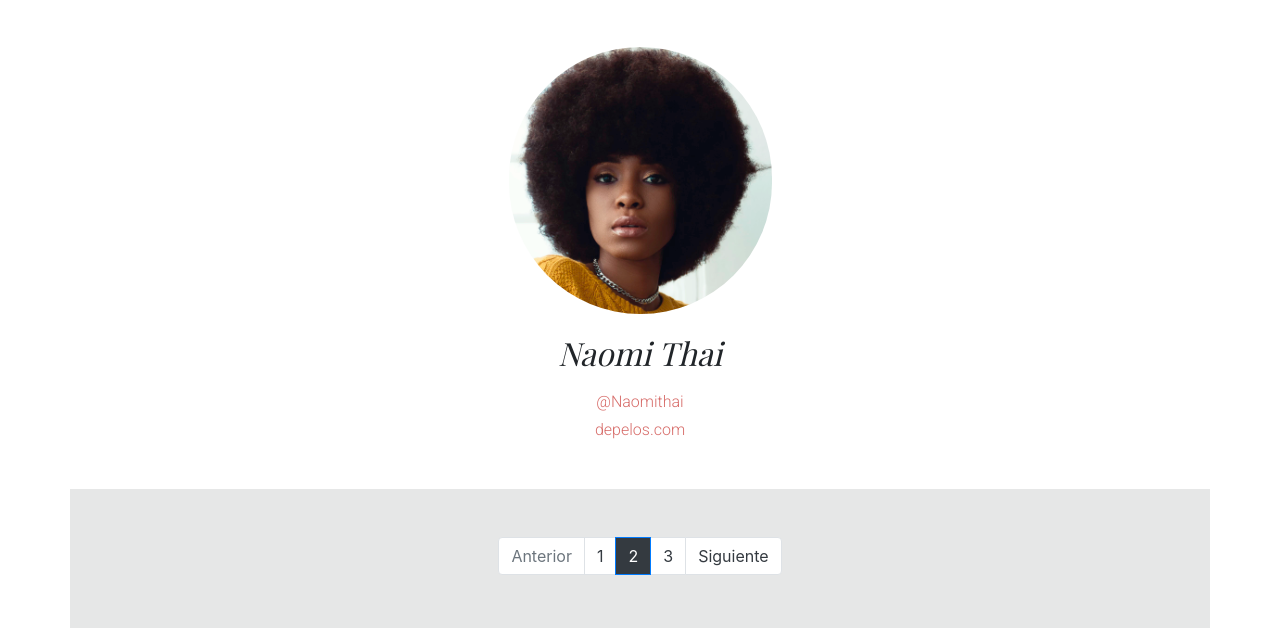
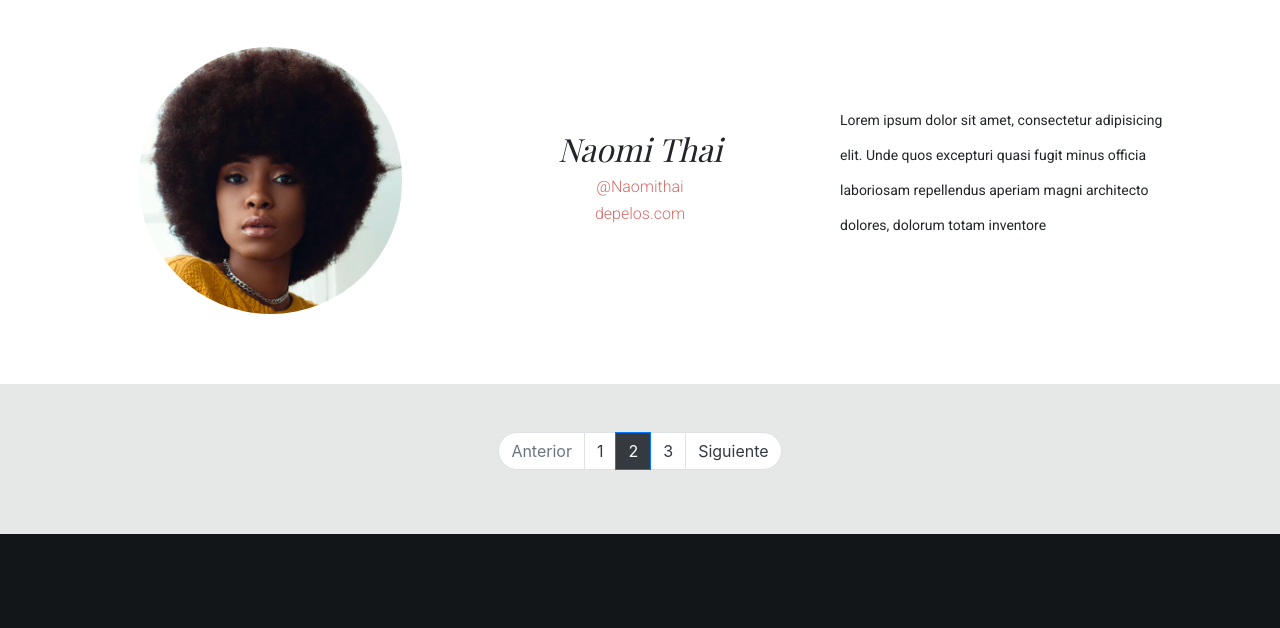
Before and after one commit to wl4dig3/barbershop, a plain HTML site: page index.html in a window 1280 px wide. Shown: the part 1970-2598 px from the top of the page. Drawn offline with nearby package versions, Linux system fonts and the light colour scheme; a web font is replaced by a local one.

Commit message:
finzalizacion del desafio

```diff
--- a/assets/sass/base/_typography.scss
+++ b/assets/sass/base/_typography.scss
@@ -29,6 +29,11 @@ h2 {
     font-weight: $light;
     padding: 10px 20px;
 }
+.article__biography p {
+    font-family: $roboto;
+    font-size: 14px;
+    line-height: 2.5;
+}
 
 
 // Mediaqueri
--- a/assets/sass/components/_pagination.scss
+++ b/assets/sass/components/_pagination.scss
@@ -7,6 +7,11 @@
     align-content: center;
     align-items: center;
 }
-.paginacion nav  {
-    border-radius: 10px 10px 10px 10px;
+.pagination .page-item:first-child a  {
+    border-top-left-radius: 25px;
+    border-bottom-left-radius: 25px;
 }
+.pagination .page-item:last-child a {
+    border-top-right-radius: 25px;
+    border-bottom-right-radius: 25px;
+}
--- a/assets/sass/layout/_article.scss
+++ b/assets/sass/layout/_article.scss
@@ -6,23 +6,54 @@
 }
 
 
-.article__biography p {
-    display: none;
-    flex-wrap: wrap;
-    flex-direction: column;
-}
-.article__biography h2, h3 {
+
+.article__biography .article__biography_titulos {
     text-align: center;
+    vertical-align: middle;
 
 }
-.article__biography {
+.article__biography .arrow{
     margin: 50px 0;
+    display: flex;
+    flex-wrap: wrap;
+    flex-direction: row;
+    justify-content: space-between;
+    align-content: center;
+    align-items: center;
 }
-.article__biography h2{
-    margin: 20px 0;
+.article__biography div {
+    align-self: auto;
 }
+
+
 .article__biography img{
     border-radius: 150px;
     display: block;
     margin: 0 auto;
 }
+
+// MediaQuery
+@media (min-width:480px) {
+
+    .article__biography {
+      display: flex;
+      flex-direction: row;
+      flex-wrap: wrap;
+      justify-content: space-between;
+      align-items: center;
+      align-content: center;
+
+    }
+
+    // .article__biography {
+    //     display: flex;
+    //     flex-direction: column;
+    // }
+
+    }
+
+    @media (max-width:480px) {
+        .article__biography p {
+            display: none;
+        }
+    }
--- a/assets/sass/layout/_footer.scss
+++ b/assets/sass/layout/_footer.scss
@@ -6,6 +6,6 @@
 
 }
 .footer .footer_logo {
-    width: 130px;
+    width: 120px;
     align-self: center;
 }
--- a/index.html
+++ b/index.html
@@ -61,13 +61,22 @@
     </article>
     <!-- articulo biografia Naomi -->
     <article class="article__biography container">
-        <img src="assets/img/naomi-thai.png" class="ml-auto" alt="Naomi">
-        <h2>Naomi Thai</h2>
-        <h3>@Naomithai</h3>
-        <h3>depelos.com</h3>
-        <p>Lorem ipsum dolor sit amet, consectetur adipisicing elit. Unde quos excepturi quasi fugit minus officia laboriosam repellendus aperiam magni architecto dolores, dolorum totam inventore</p>
+        <div class="arrow">
+            <div class="col-12 col-md-4">
+                <img src="assets/img/naomi-thai.png"  alt="Naomi">
+            </div>
+            <div class="article__biography_titulos col-12 col-md-4" >
+                <h2>Naomi Thai</h2>
+                <h3>@Naomithai</h3>
+                <h3>depelos.com</h3>
+            </div>
+            <div class="col-12 col-md-4">
+                <p>Lorem ipsum dolor sit amet, consectetur adipisicing elit. Unde quos excepturi quasi fugit minus officia laboriosam repellendus aperiam magni architecto dolores, dolorum totam inventore</p>
+            </div>
+        </div>
     </article>
-    <section class="paginacion container">
+    <!-- componente de paginacion -->
+    <section class="paginacion">
         <nav aria-label="...">
             <ul class="pagination">
               <li class="page-item disabled">
```
Also changed, not shown: assets/css/style.css, assets/sass/layout/_article.css, assets/sass/layout/_article.min.css, 1 other file.
